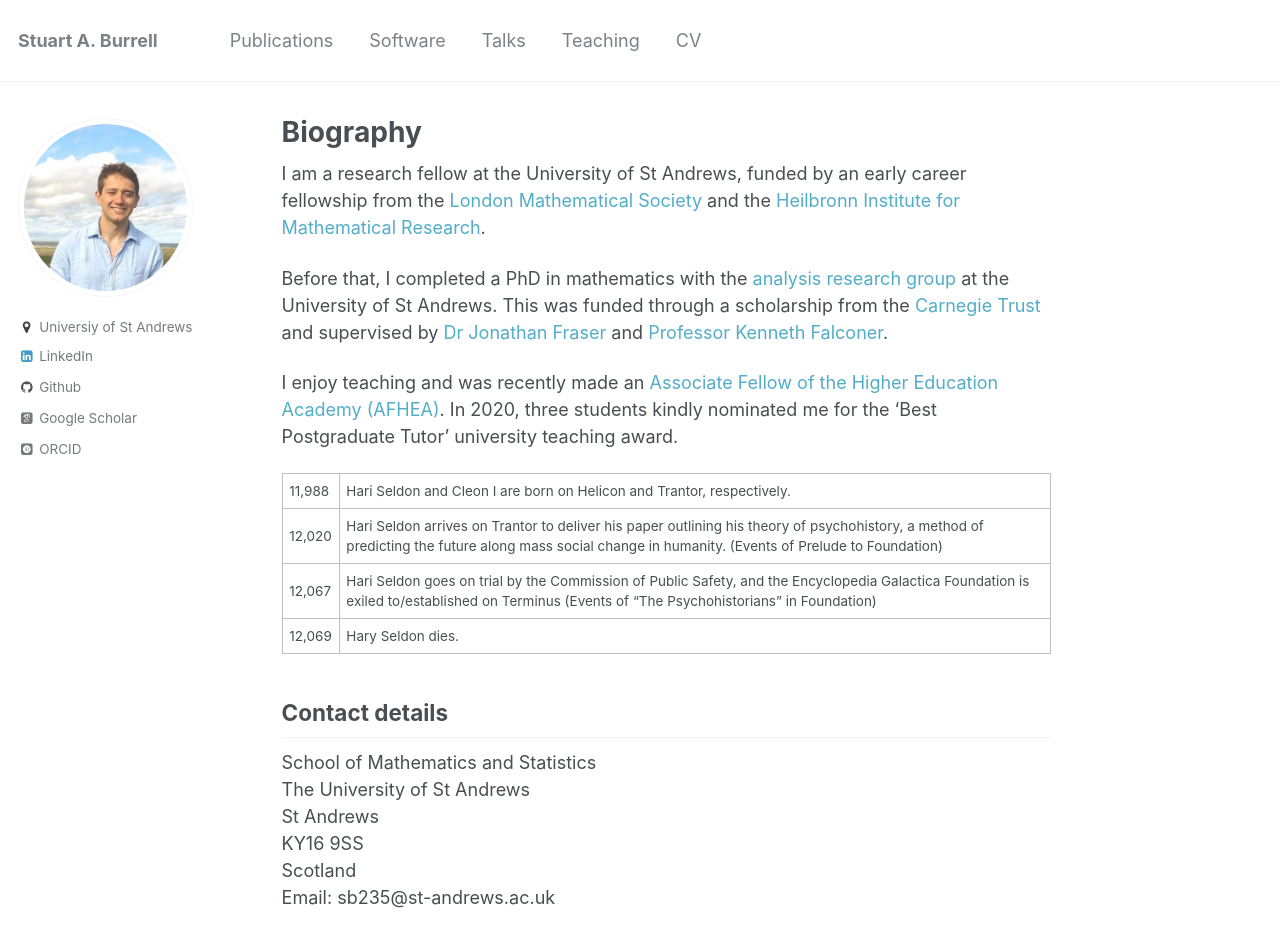
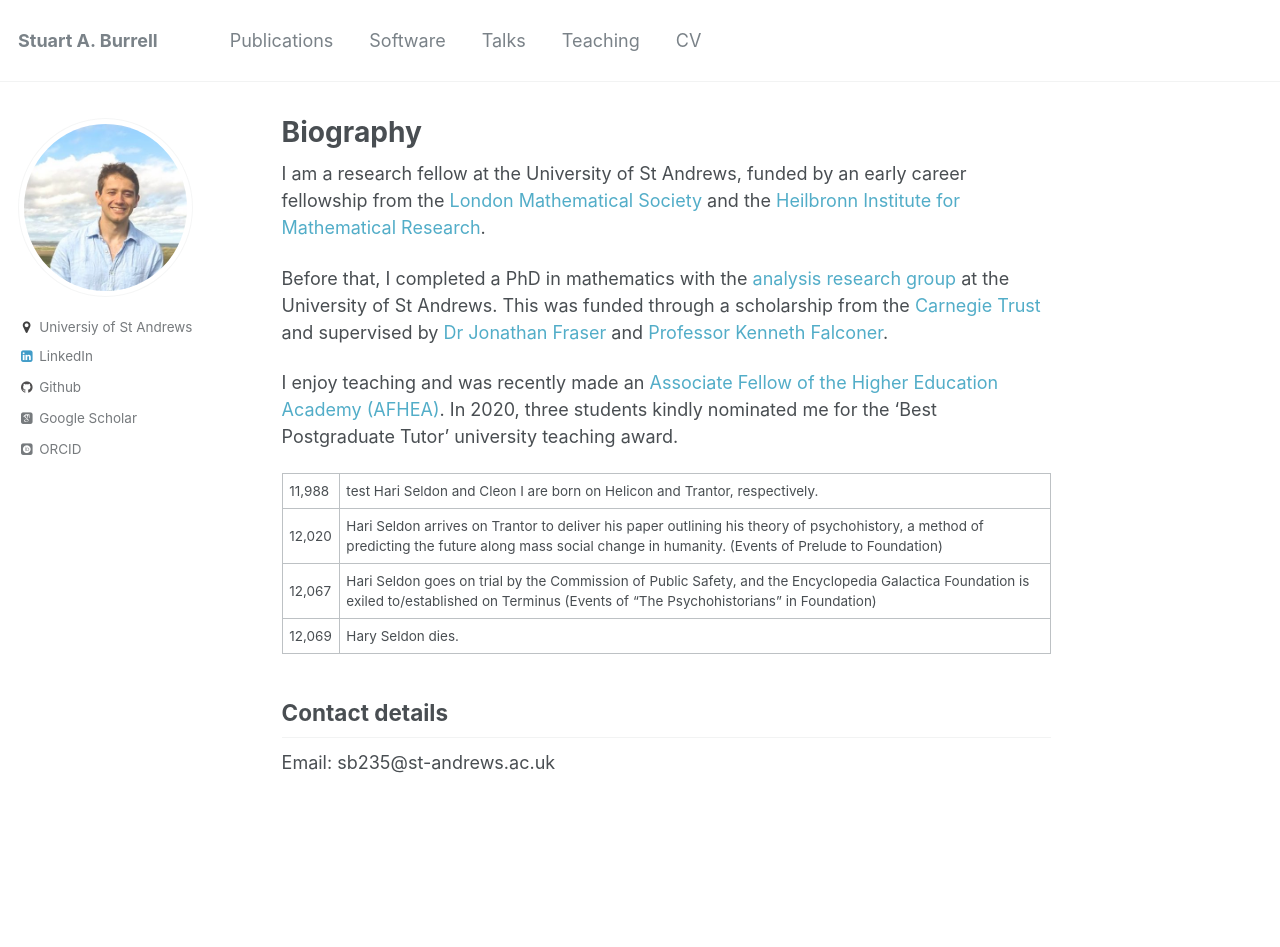
Before and after one commit to stuartburrell/stuartburrell.github.io, a Jekyll site: the page built from _pages/about.md, in a window 1280 px wide and 962 px high. Shown: the top 947 px of the window. Built offline with Jekyll 4.4.1, drawn with Linux system fonts in a browser that asks for light colours; some web fonts are replaced.

```diff
--- a/_pages/about.md
+++ b/_pages/about.md
@@ -16,7 +16,7 @@
 
 I enjoy teaching and was recently made an [Associate Fellow of the Higher Education Academy (AFHEA)](https://stuartburrell.github.io/files/cert-afhea.pdf). In 2020, three students kindly nominated me for the 'Best Postgraduate Tutor' university teaching award.
 
-| 11,988 |  Hari Seldon and Cleon I are born on Helicon and Trantor, respectively. |
+| 11,988 |  test Hari Seldon and Cleon I are born on Helicon and Trantor, respectively. |
 | 12,020 | Hari Seldon arrives on Trantor to deliver his paper outlining his theory of psychohistory, a method of predicting the future along mass social change in humanity. (Events of Prelude to Foundation) |
 | 12,067 | Hari Seldon goes on trial by the Commission of Public Safety, and the Encyclopedia Galactica Foundation is exiled to/established on Terminus (Events of "The Psychohistorians" in Foundation) |
 | 12,069 | Hary Seldon dies. |
@@ -24,9 +24,4 @@
 
 ## Contact details
 
-School of Mathematics and Statistics
-The University of St Andrews
-St Andrews
-KY16 9SS
-Scotland
 Email: sb235@st-andrews.ac.uk
```
